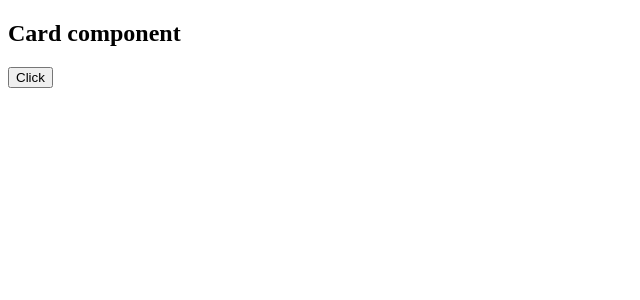
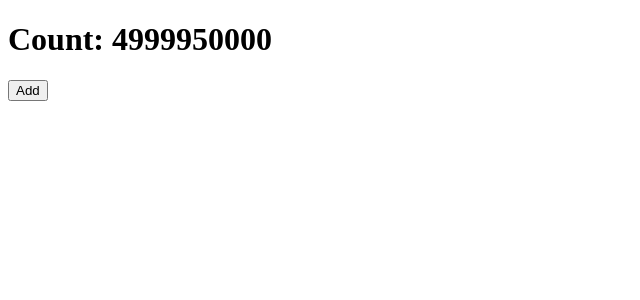
Before and after one commit to Rohannn0907/REACT-JS-DAILY-PRACTICE, a React (Vite) app: page / in a window 1280 px wide. Shown: the top 300 px of the page, without its empty margins (0-640 px from the left). Built offline with nearby package versions, Linux system fonts and the light colour scheme.

Commit message:
Added new topics

```diff
--- a/src/App.jsx
+++ b/src/App.jsx
@@ -1,10 +1,25 @@
 // import UL from "./Topic-5 map fn revision/UL"
-import Card from "./Topic-6 Synthetic Events/Card";
+
+import Counter from "./TOPIC-10 LAZY INITIALIZATION/Counter";
+
+// import Counter from "./Topic-7 React state variable/Counter";
+
+// import Card from "./Topic-6 Synthetic Events/Card";
+
+
+// import Home from "./TOPIC-8 CONDITIONAL RENDERING/Home"
+// /import Toggle from "./Topic-9 Conditional Rendering -2/Toggle";
 const App = () => {
+  console.log('App render')
   return (
-    <div id="app-component">
+    <div id="app">
         {/* <UL/> */}
-       <Card />
+       {/* <Card /> */}
+       {/* <Counter /> */}
+
+       {/* <Home /> */}
+       {/* <Toggle /> */}
+       <Counter />
 
     </div>
   );
--- /dev/null
+++ b/src/TOPIC-10 LAZY INITIALIZATION/Counter.jsx
@@ -0,0 +1,26 @@
+import {useState} from 'react'
+
+const heavyCalculation = () => {
+    console.log("Heavy Calculation");
+    let sum = 0;
+    for(let i = 0; i < 100000; i++)
+    {
+        sum = sum + i;
+    }
+    return sum;
+}
+
+
+const Counter = () => {
+ const [count, setCount] =  useState(() => heavyCalculation());     //!THIS IS LAZY INITIALIZATION
+
+
+  return (
+    <div>
+        <h1>Count: {count}</h1>
+        <button onClick={() => setCount(count + 1) }>Add</button>
+    </div>
+  )
+}
+
+export default Counter;
--- /dev/null
+++ b/src/TOPIC-8 CONDITIONAL RENDERING/Home.jsx
@@ -0,0 +1,22 @@
+import React,{useState} from 'react'
+const Home=()=>{
+    const [login, setLogin]=useState(false);
+
+    if(!login){
+        return <div>
+            <h2>Please Login</h2>
+            <button onClick={()=>{setLogin(!login)}}>Login</button>
+        </div>
+
+    }
+
+    return (
+        <div id='home'>
+            <h2>Welcome to Home page</h2>
+
+            <button onClick={()=>{setLogin(!login)}}>Logout</button>
+        </div>
+    )
+
+}
+export default Home;
--- /dev/null
+++ b/src/Topic-7 React state variable/Counter.jsx
@@ -0,0 +1,33 @@
+import React, { useState } from 'react'
+
+const Counter = () => {
+    console.log('Counter rerender')
+
+
+    // let count=0;                         //? this is simple js variable
+    let [ count,setCount]= useState(0);      //? count=[] array return krega useState hook ko jab call karenge                //? x=[value, updaterFn]
+    const handleClick=()=>{
+        console.log('Clicked');
+        setCount(count+1);         //? jab jab ye updater function call hoga tab tab ye react ko inform krega ki is component ko dobara call kro matlb rerender karo
+    }
+  return (
+    <div id="counter">
+    <h1>Count:{count}</h1>
+    {/* <button onClick={handleClick}>CLICK KARRRR</button>      */}
+    {/* //!MORE PRECISE WAY */}
+    <button onClick={()=>{setCount(count+1)}}>ADD</button>
+    </div>
+  )
+}
+export default Counter
+
+
+
+
+
+
+
+
+
+
+//* Whenever state variable changes React will re-render the component.
--- /dev/null
+++ b/src/Topic-9 Conditional Rendering -2/Toggle.jsx
@@ -0,0 +1,19 @@
+import React, { useState } from 'react'
+
+const Toggle = () => {
+    const [login, setlogin] = useState(false);
+    const handleCLick=()=>{
+        setlogin(!login)
+    }
+  return (
+    <div id='toggle'>
+        {login ?<h1>WELCOME USER</h1>:<h1>Please Login</h1>}
+
+        <button onClick={handleCLick}>Toggle</button>
+
+
+    </div>
+  )
+}
+
+export default Toggle
```
Also changed, not shown: 1 other file (tests, documents, lock files or other folders).
